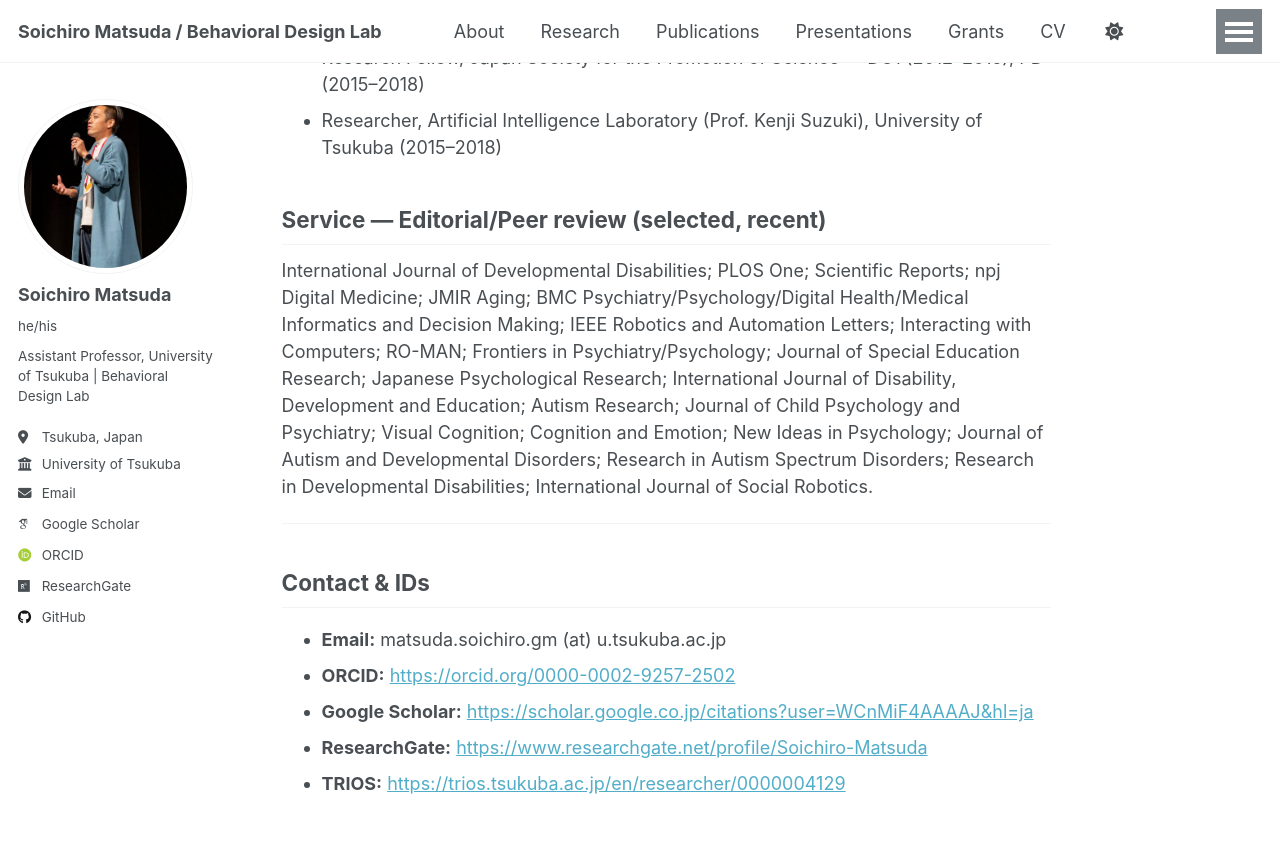
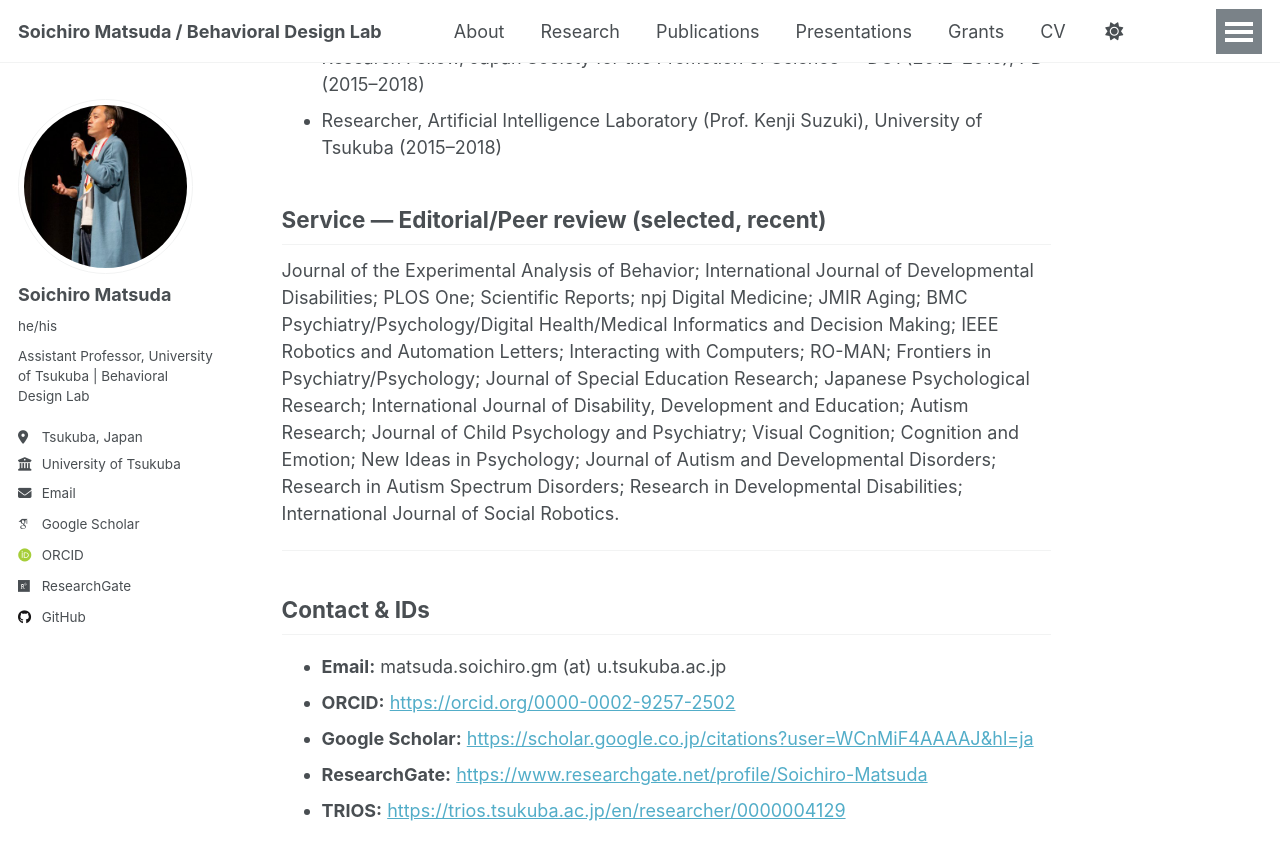
Before and after one commit to BehavioralDesignerMatsuda/BehavioralDesignerMatsuda.github.io, a Jekyll site: the page built from _pages/about.md, in a window 1280 px wide and 900 px high, scrolled down 2475 px. Shown: the top 860 px of the window. Built offline with Jekyll 4.4.1, drawn with Linux system fonts in a browser that asks for light colours; some web fonts are replaced; a script that is not in the unit is left out.

Commit message:
Update about.md

```diff
--- a/_pages/about.md
+++ b/_pages/about.md
@@ -78,7 +78,7 @@ I keep a living, HCI-oriented overview of my lab’s work here:
 
 ## Service — Editorial/Peer review (selected, recent)
 
-International Journal of Developmental Disabilities; PLOS One; Scientific Reports; npj Digital Medicine; JMIR Aging; BMC Psychiatry/Psychology/Digital Health/Medical Informatics and Decision Making; IEEE Robotics and Automation Letters; Interacting with Computers; RO-MAN; Frontiers in Psychiatry/Psychology; Journal of Special Education Research; Japanese Psychological Research; International Journal of Disability, Development and Education; Autism Research; Journal of Child Psychology and Psychiatry; Visual Cognition; Cognition and Emotion; New Ideas in Psychology; Journal of Autism and Developmental Disorders; Research in Autism Spectrum Disorders; Research in Developmental Disabilities; International Journal of Social Robotics.
+Journal of the Experimental Analysis of Behavior; International Journal of Developmental Disabilities; PLOS One; Scientific Reports; npj Digital Medicine; JMIR Aging; BMC Psychiatry/Psychology/Digital Health/Medical Informatics and Decision Making; IEEE Robotics and Automation Letters; Interacting with Computers; RO-MAN; Frontiers in Psychiatry/Psychology; Journal of Special Education Research; Japanese Psychological Research; International Journal of Disability, Development and Education; Autism Research; Journal of Child Psychology and Psychiatry; Visual Cognition; Cognition and Emotion; New Ideas in Psychology; Journal of Autism and Developmental Disorders; Research in Autism Spectrum Disorders; Research in Developmental Disabilities; International Journal of Social Robotics.
 
 ---
 
```
